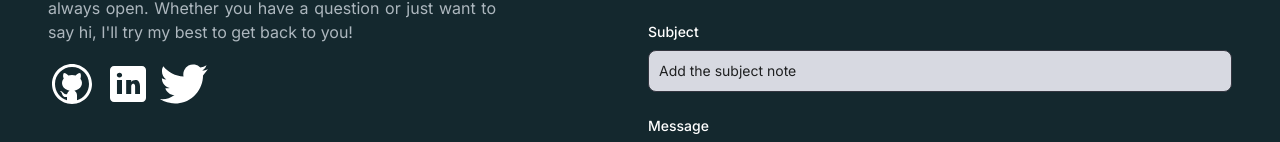
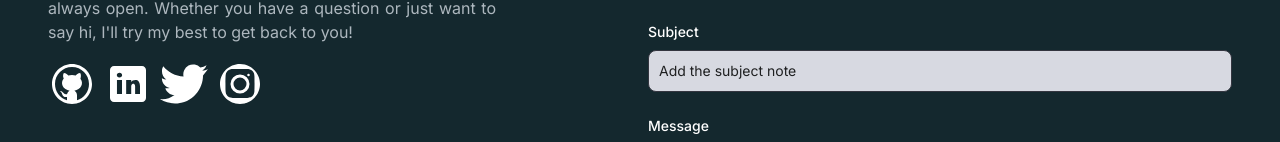
Before and after one commit to nishan-dangal/N_portfolio, a Next.js app: page / in a window 1280 px wide. Shown: the part 3200-3342 px from the top of the page. Built offline with nearby package versions, Linux system fonts and the light colour scheme.

Commit message:
Instagram icon in SVG format  added

```diff
--- a/app/components/EmailSection.jsx
+++ b/app/components/EmailSection.jsx
@@ -3,6 +3,7 @@ import React, { useState } from "react";
 import GithubIcon from "../../public/github-icon.svg";
 import LinkedinIcon from "../../public/linkedin-icon.svg";
 import TwitterIcon from "../../public/twitter-icon.svg";
+import InstagramIcon from "../../public/instagram-icon.svg";
 import Link from "next/link";
 import Image from "next/image";
 
@@ -65,6 +66,9 @@ const EmailSection = () => {
           </Link>
           <Link href="https://x.com/nishandangal8">
             <Image src={TwitterIcon} alt="Twitter Icon" />
+          </Link>
+          <Link href="https://www.instagram.com/nishan.dangal_/">
+            <Image src={InstagramIcon} alt="Instagram Icon" />
           </Link>
         </div>
       </div>
```
Also changed, not shown: public/instagram-icon.svg (added).
